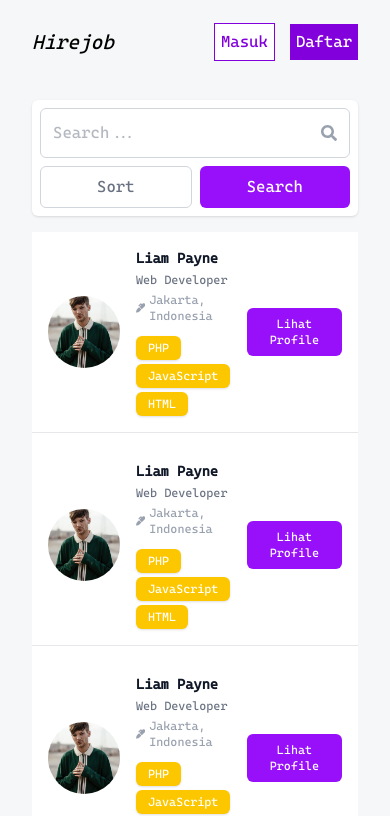
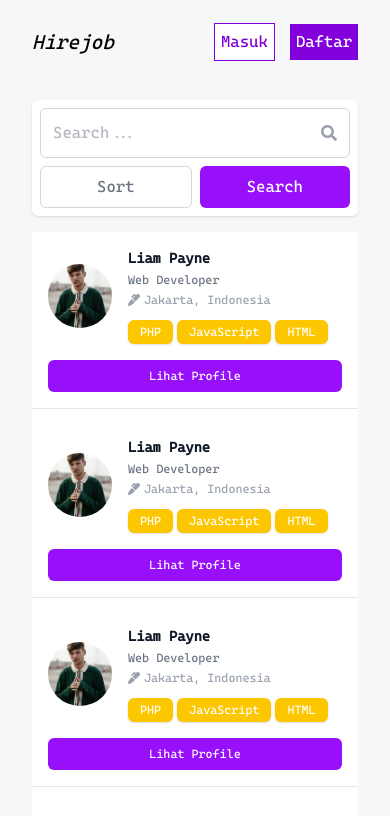
Before and after one commit to janexmgd/hirejob-fe, a React (Vite) app: page /home in a window 390 px wide. Shown: the top 816 px of the page. Built offline with nearby package versions, Linux system fonts and the light colour scheme.

Commit message:
fixing responsive homecard

```diff
--- a/src/components/HomeCard.jsx
+++ b/src/components/HomeCard.jsx
@@ -1,17 +1,13 @@
-import {
-  FaSearch,
-  FaLocationArrow,
-  FaMapMarked,
-  FaMap,
-  FaMarker,
-} from 'react-icons/fa';
+import { FaMarker } from 'react-icons/fa';
 import avatr from '../assets/images/avatar.jpg';
+
 export default function HomeCard() {
   return (
-    <div className='w-full p-4 flex items-center justify-between transition-all duration-200 border-b-1 border-gray-200'>
-      <div className='flex items-center gap-4'>
+    <div className='w-full p-4 flex flex-col md:flex-row items-center md:items-start justify-between gap-4 border-b border-gray-200 transition-all duration-200'>
+      {/* Left: Avatar + Info */}
+      <div className='flex items-center md:items-start gap-4 w-full md:w-auto'>
         {/* Avatar */}
-        <div className='w-18 h-18 md:w-24 md:h-24 rounded-full overflow-hidden flex-shrink-0'>
+        <div className='w-16 h-16 md:w-24 md:h-24 rounded-full overflow-hidden flex-shrink-0'>
           <img
             src={avatr}
             alt='avatar'
@@ -33,21 +29,21 @@ export default function HomeCard() {
 
           {/* Skills */}
           <div className='flex flex-wrap gap-1 mt-2'>
-            <span className='bg-yellow-400 text-white text-xs md:text-xs px-3 py-1 rounded-md shadow-sm'>
+            <span className='bg-yellow-400 text-white text-xs px-3 py-1 rounded-md shadow-sm'>
               PHP
             </span>
-            <span className='bg-yellow-400 text-white text-xs md:text-xs px-3 py-1 rounded-md shadow-sm'>
+            <span className='bg-yellow-400 text-white text-xs px-3 py-1 rounded-md shadow-sm'>
               JavaScript
             </span>
-            <span className='bg-yellow-400 text-white text-xs md:text-xs px-3 py-1 rounded-md shadow-sm'>
+            <span className='bg-yellow-400 text-white text-xs px-3 py-1 rounded-md shadow-sm'>
               HTML
             </span>
           </div>
         </div>
       </div>
 
-      {/* Right: Button */}
-      <button className='bg-purple-600 hover:bg-purple-700 text-white px-4 py-2 rounded-md text-xs md:text-sm font-medium transition-all duration-200'>
+      {/* Button */}
+      <button className='bg-purple-600 hover:bg-purple-700 text-white px-4 py-2 rounded-md text-xs md:text-sm font-medium transition-all duration-200 w-full md:w-auto'>
         Lihat Profile
       </button>
     </div>
```
